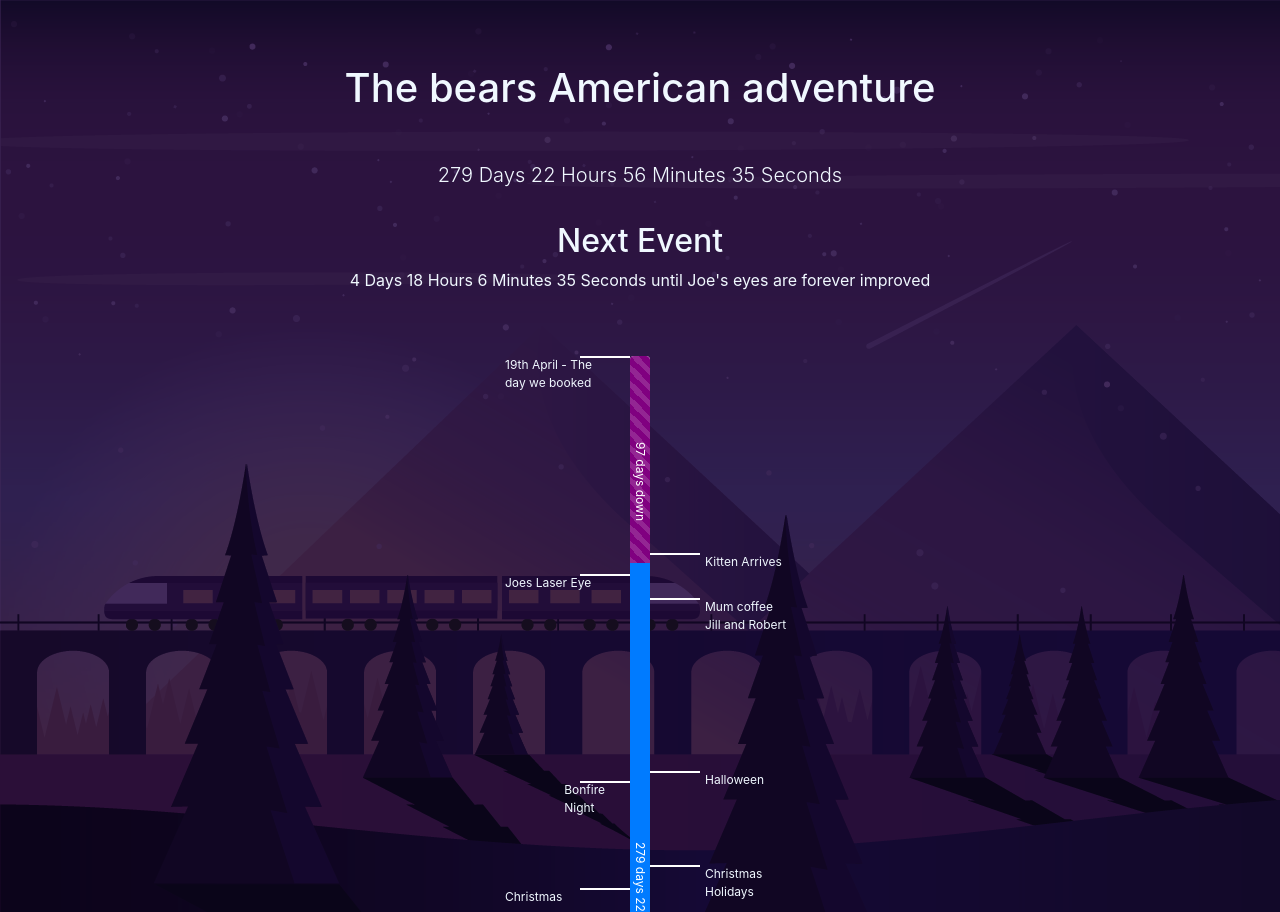
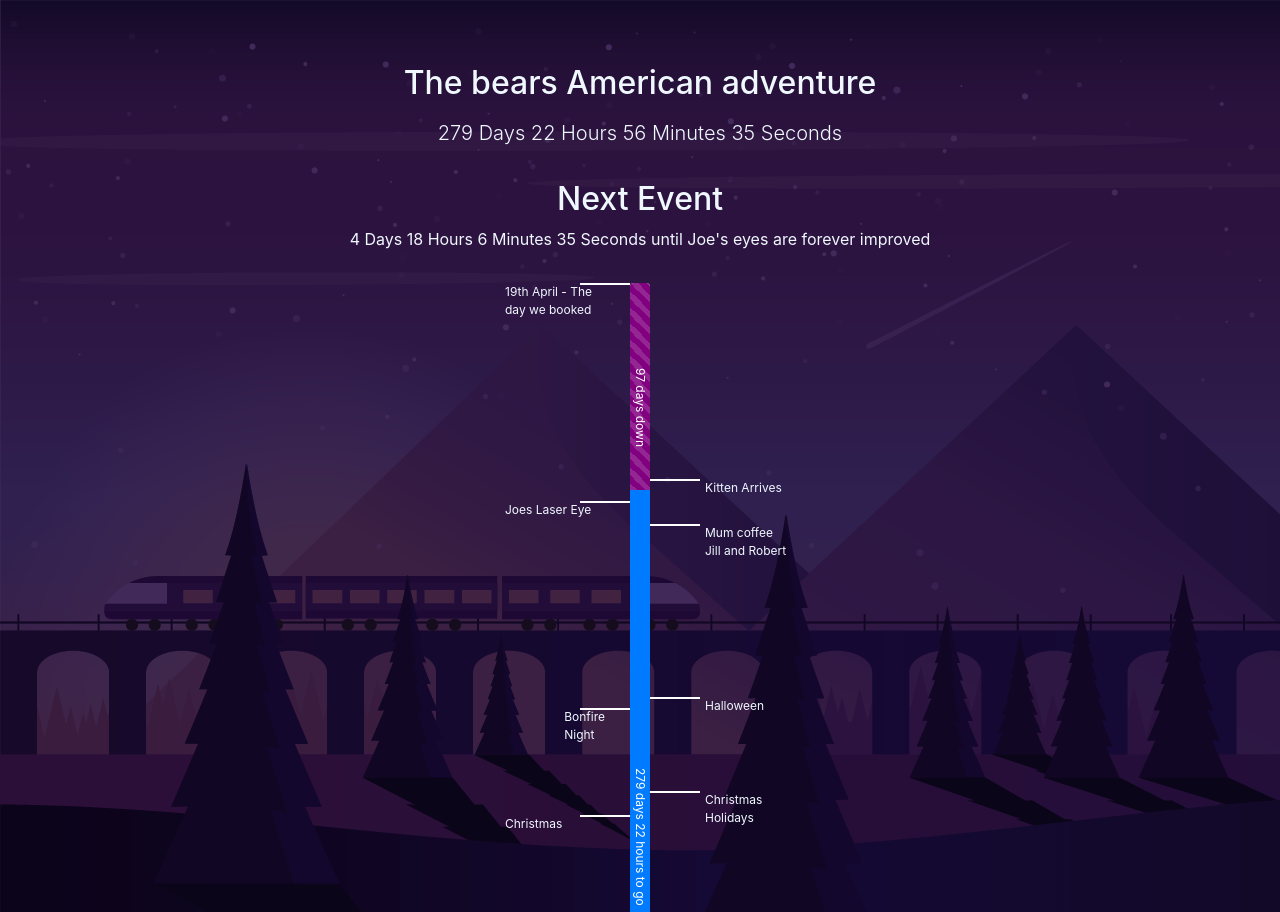
Before and after one commit to Yunojoe/countdown, a website: page index.html in a window 1280 px wide. Shown: the top 912 px of the page. Drawn offline with Linux system fonts and the light colour scheme.

Commit message:
padding changes

```diff
--- a/index.html
+++ b/index.html
@@ -29,7 +29,7 @@
     <div class="container">
       <div class="row">
         <div class="col-lg-12 text-center">
-          <h1 class="mt-2 mb-5">The bears American adventure</h1>
+          <h2 class="mt-2 mb-3">The bears American adventure</h2>
            <p class="lead pb-3">
 			   <span id="days">Working out the</span>
 			   Days
@@ -43,7 +43,7 @@
             <div class="col-lg-12 text-center">
 
 	 <h2>Next Event</h2>
-                <p class="pb-5">
+                <p class="pb-3">
 			   <span id="event_days">Working out the</span>
 			   Days
 			   <span id="event_hours">the</span>
```
